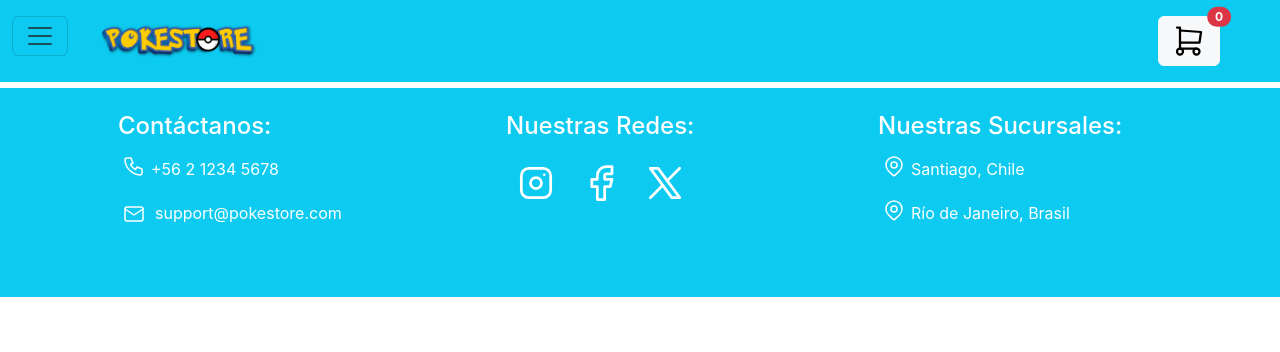
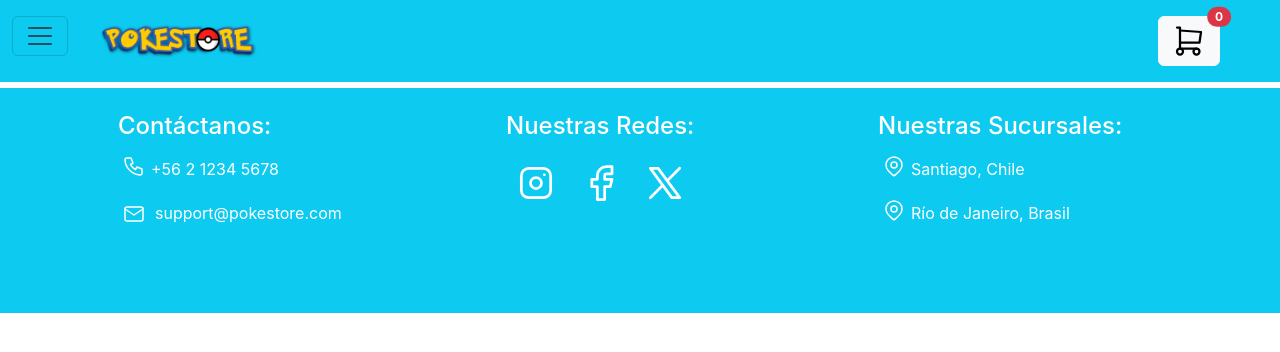
Before and after one commit to BDA77/PokeStore, a React (Create React App) app: page /pokemon/1 in a window 1280 px wide. Shown: the top 352 px of the page. Built offline with nearby package versions, Linux system fonts and the light colour scheme; no server answers.

Commit message:
Versión Final

```diff
--- a/src/components/Carrito.js
+++ b/src/components/Carrito.js
@@ -62,7 +62,7 @@ const Carrito = ({ cartItems, removeFromCart }) => {
           ))}
         </div>
         <br/>
-        <h5 className='my-4'>Total: ${totalPrice}</h5>
+        <h5 className='mb-4 mt-5'>Total: ${totalPrice}</h5>
         <Link to="https://www.webpay.cl/" className="btn btn-primary">Ir a pagar</Link>
       </div>
       )}
--- a/src/components/Footer.js
+++ b/src/components/Footer.js
@@ -4,7 +4,7 @@ const Footer = () => {
   return (
     <footer className="bg-info text-white">
     <br/>
-      <div className="container">
+      <div className="container pb-3">
         <div className="row">
           <div className="col-md-4 px-5">
             <h4>Contáctanos:</h4>
```
